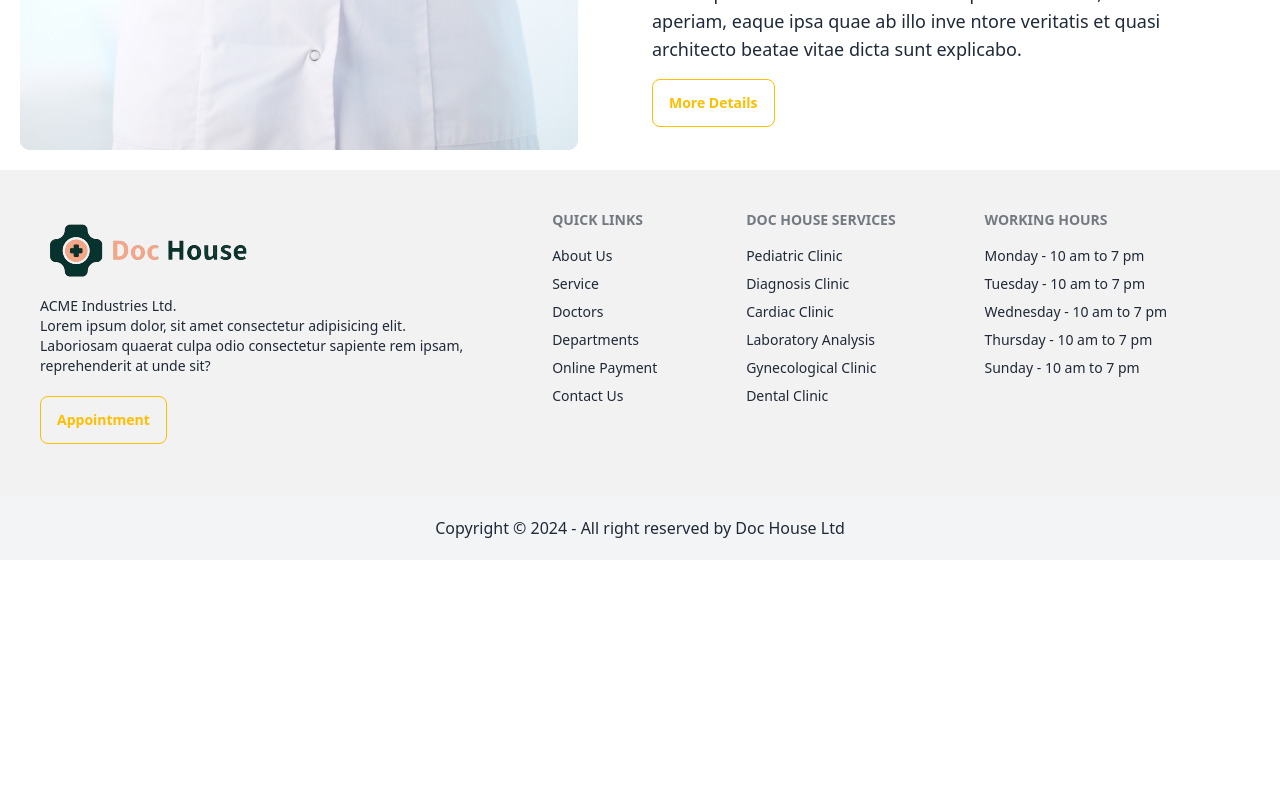
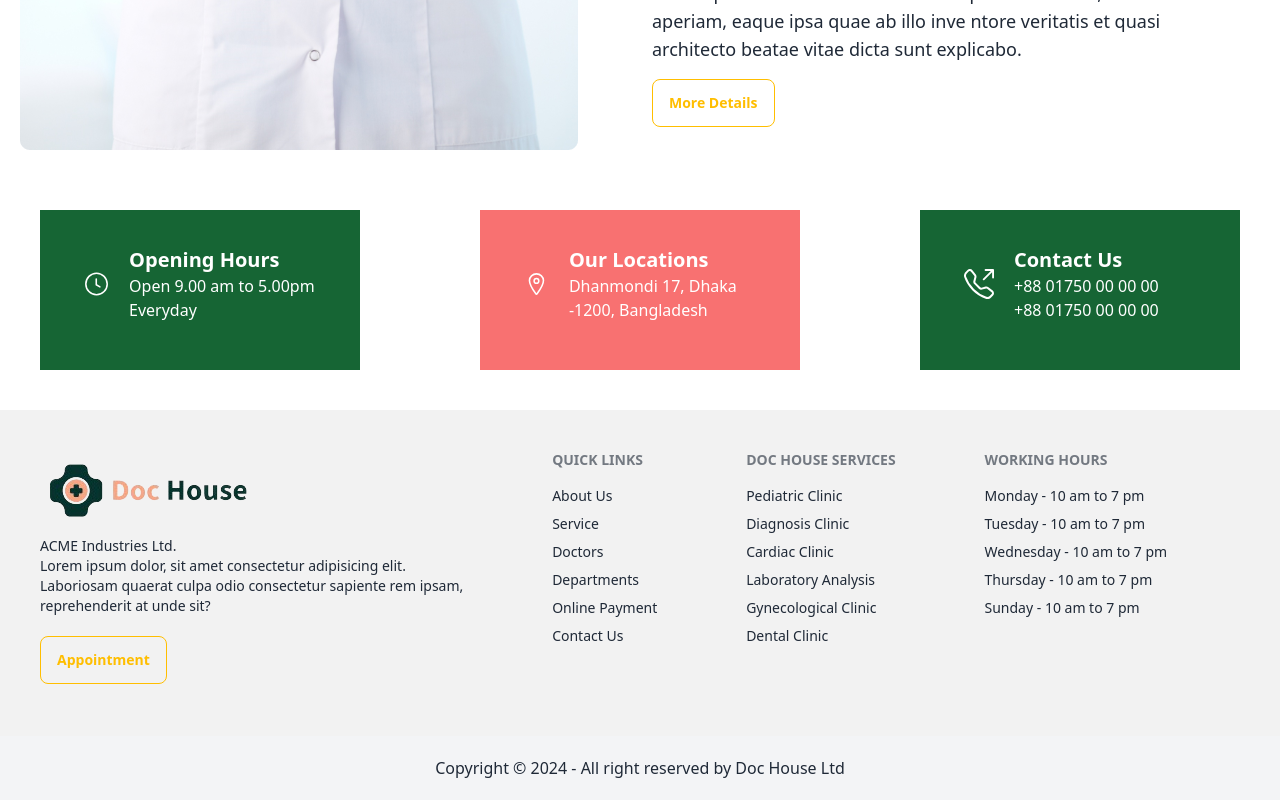
Before and after one commit to tawhid3482/Doc-Hourse, a React (Vite) app: page / in a window 1280 px wide. Shown: the part 1643-2443 px from the top of the page. Before the commit the page ends 2203 px from the top, so only its background shows below. Built offline with nearby package versions, Linux system fonts and the light colour scheme.

Commit message:
contacts complete

```diff
--- a/package.json
+++ b/package.json
@@ -10,6 +10,7 @@
     "preview": "vite preview"
   },
   "dependencies": {
+    "@react-icons/all-files": "^4.1.0",
     "firebase": "^10.8.0",
     "react": "^18.2.0",
     "react-dom": "^18.2.0"
--- /dev/null
+++ b/src/Home/Contacts/Contacts.jsx
@@ -0,0 +1,45 @@
+import { GoClock } from "react-icons/go";
+import { IoLocationOutline } from "react-icons/io5";
+import { BsTelephoneOutbound } from "react-icons/bs";
+
+
+const Contacts = () => {
+  return (
+    <div>
+      <div className="flex justify-between items-center p-10">
+        <div className="bg-green-800 p-4  w-80 h-40 text-white ">
+          <div className="flex items-center gap-5 mt-5 ml-7">
+            <GoClock className="text-white text-3xl"></GoClock>
+            <div className="">
+              <p className="text-xl font-semibold">Opening Hours</p>
+              <p>Open 9.00 am to 5.00pm Everyday</p>
+            </div>
+          </div>
+        </div>
+        <div className="bg-red-400 p-4  w-80 h-40 text-white ">
+          <div className="flex items-center gap-5 mt-5 ml-7">
+            <IoLocationOutline className="text-white text-4xl"></IoLocationOutline>
+            <div className="">
+              <p className="text-xl font-semibold">Our Locations</p>
+              <p>Dhanmondi 17, Dhaka -1200, Bangladesh</p>
+            </div>
+          </div>
+        </div>
+        <div className="bg-green-800 p-4  w-80 h-40 text-white ">
+          <div className="flex items-center gap-5 mt-5 ml-7">
+            <BsTelephoneOutbound className="text-white text-3xl"></BsTelephoneOutbound>
+            <div className="">
+              <p className="text-xl font-semibold">Contact Us</p>
+              <p>
+                +88 01750 00 00 00 <br />
+                +88 01750 00 00 00
+              </p>
+            </div>
+          </div>
+        </div>
+      </div>
+    </div>
+  );
+};
+
+export default Contacts;
--- a/src/Home/Home.jsx
+++ b/src/Home/Home.jsx
@@ -1,4 +1,5 @@
 import Banner from "./Banner/Banner";
+import Contacts from "./Contacts/Contacts";
 import Service from "./Service/Service";
 
 const Home = () => {
@@ -6,6 +7,7 @@ const Home = () => {
         <div>
             <Banner></Banner>
             <Service></Service>
+            <Contacts></Contacts>
         </div>
     );
 };
```
Also changed, not shown: 1 other file (tests, documents, lock files or other folders).
